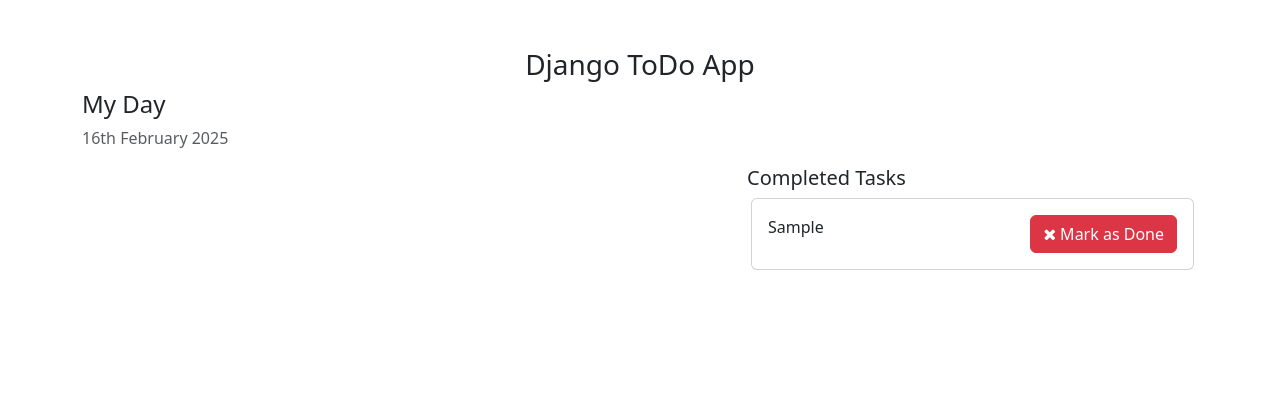
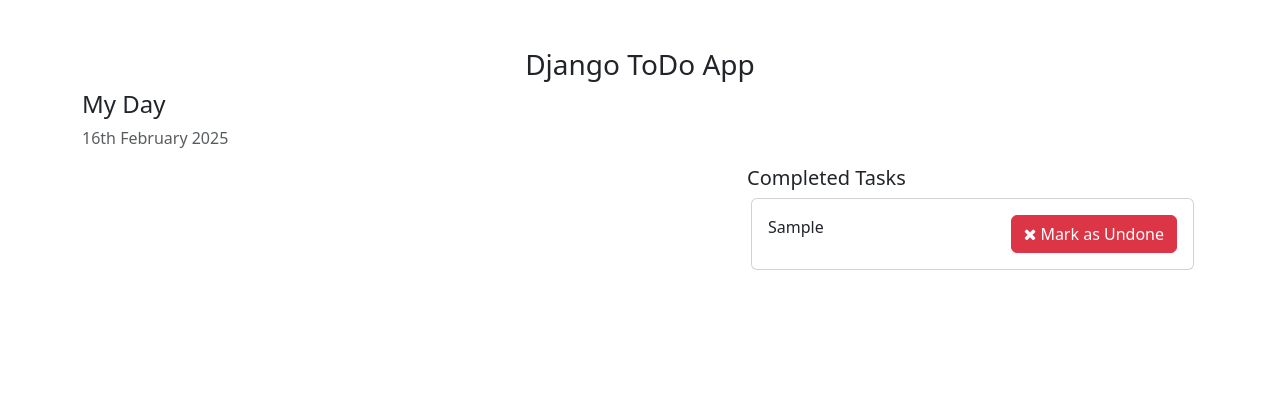
Before and after one commit to PavankalyanNaragani/TODO-App-Django, a Django app: page / in a window 1280 px wide. Shown: the top 405 px of the page. Run offline with Django 5.2, Linux system fonts and the light colour scheme; tables that the repository leaves empty hold one stand-in row (values such as "Sample post").

Commit message:
Update home.html template

```diff
--- a/templates/home.html
+++ b/templates/home.html
@@ -49,7 +49,7 @@
                     <div class="card-body">
                        {{task.task}}
                        <span style="position: relative; float: right;">
-                        <a href="{% url 'mark_as_undone' task.pk %}" class="btn btn-danger"><i class="fa fa-times"></i> Mark as Done</a>
+                        <a href="{% url 'mark_as_undone' task.pk %}" class="btn btn-danger"><i class="fa fa-times"></i> Mark as Undone</a>
 
                     </span>
                     </div>
```
